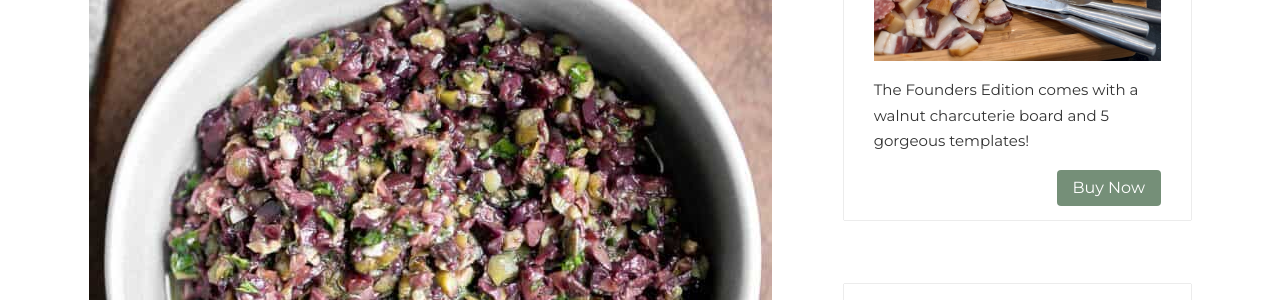
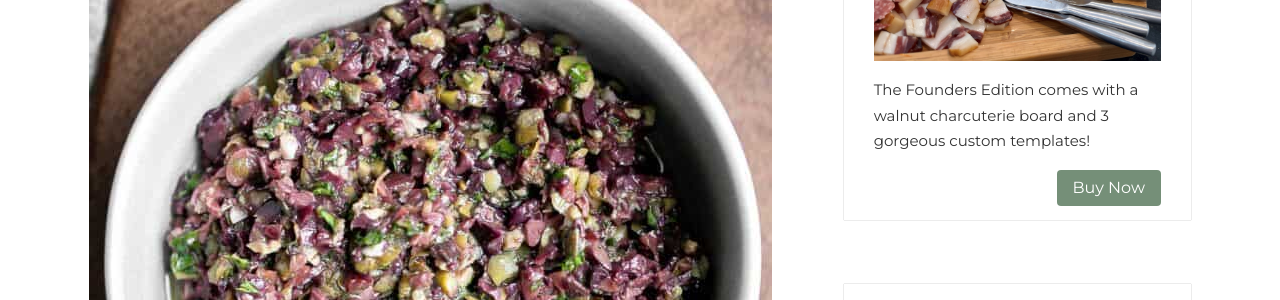
Before and after one commit to shaarkoo/shaarkoo.github.io, a Jekyll site: the page built from recipes/_posts/2022-12-13-olive-tempanade-bread-dip.md, in a window 1280 px wide and 900 px high. Shown: the part 366-666 px from the top of the window. Built offline with Jekyll 4.4.1, drawn with Linux system fonts in a browser that asks for light colours.

Commit message:
Updated recipes and index

```diff
--- a/_data/products.yml
+++ b/_data/products.yml
@@ -5,7 +5,7 @@
     images:
       - assets\products\essential\IMG-2457.jpg
       - assets\products\essential\IMG_1875_1.jpeg
-    short_description: The Founders Edition comes with a walnut charcuterie board and 5 gorgeous templates!
+    short_description: The Founders Edition comes with a walnut charcuterie board and 3 gorgeous custom templates!
   - bonus_pack_one:
     title: Template Pack One
     url: https://shaarkoo.com/products/the-founders-edition
--- a/index.html
+++ b/index.html
@@ -56,7 +56,7 @@
       {% for post in paginator.posts %}
       {% unless post.featured == true %}
       <div class="col-md-6 mb-5">
-        {% include postbox.html %}
+        {% include recipebox.html %}
       </div>
       {% endunless %}
       {% endfor %}
```
Also changed, not shown: recipes/_posts/2023-01-01-homemade-coffee-liqueur.md (+1 -1 lines), assets/recipes/images/breads/IMG-506621.jpg (added).
